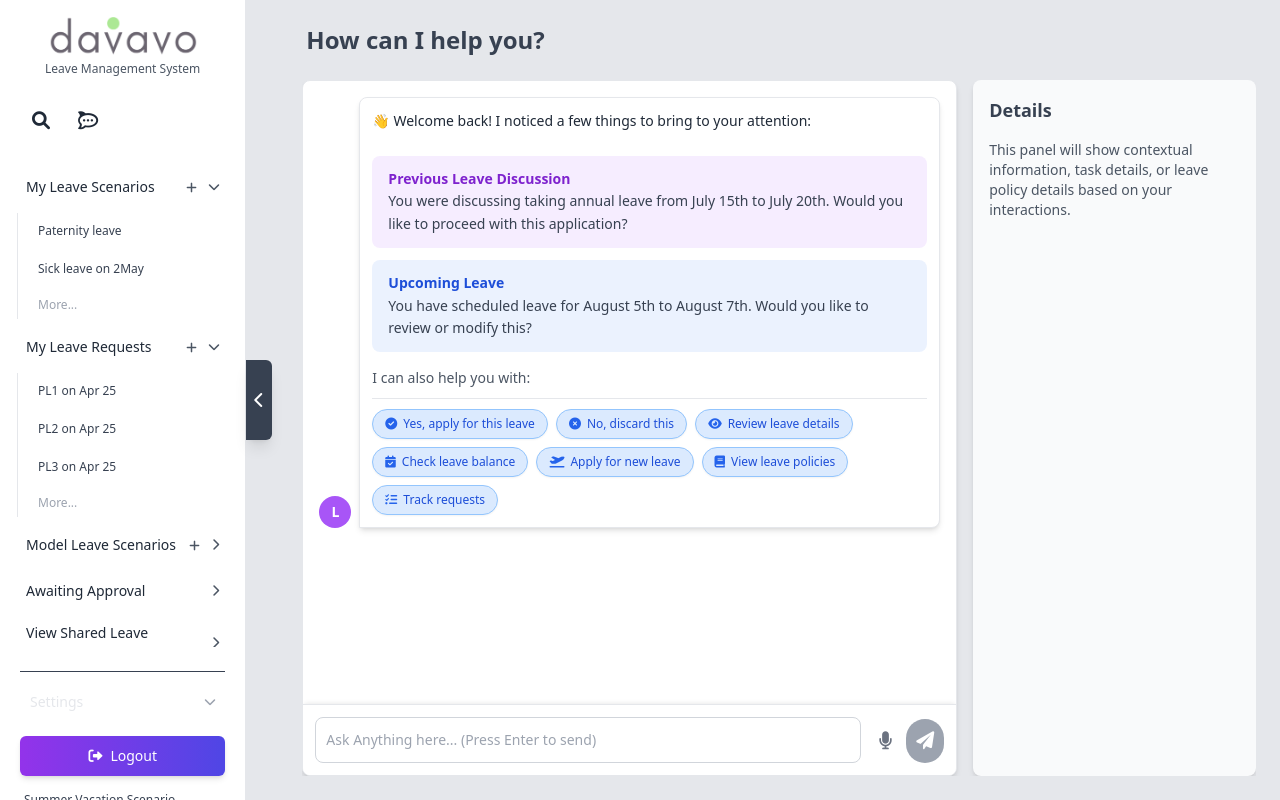
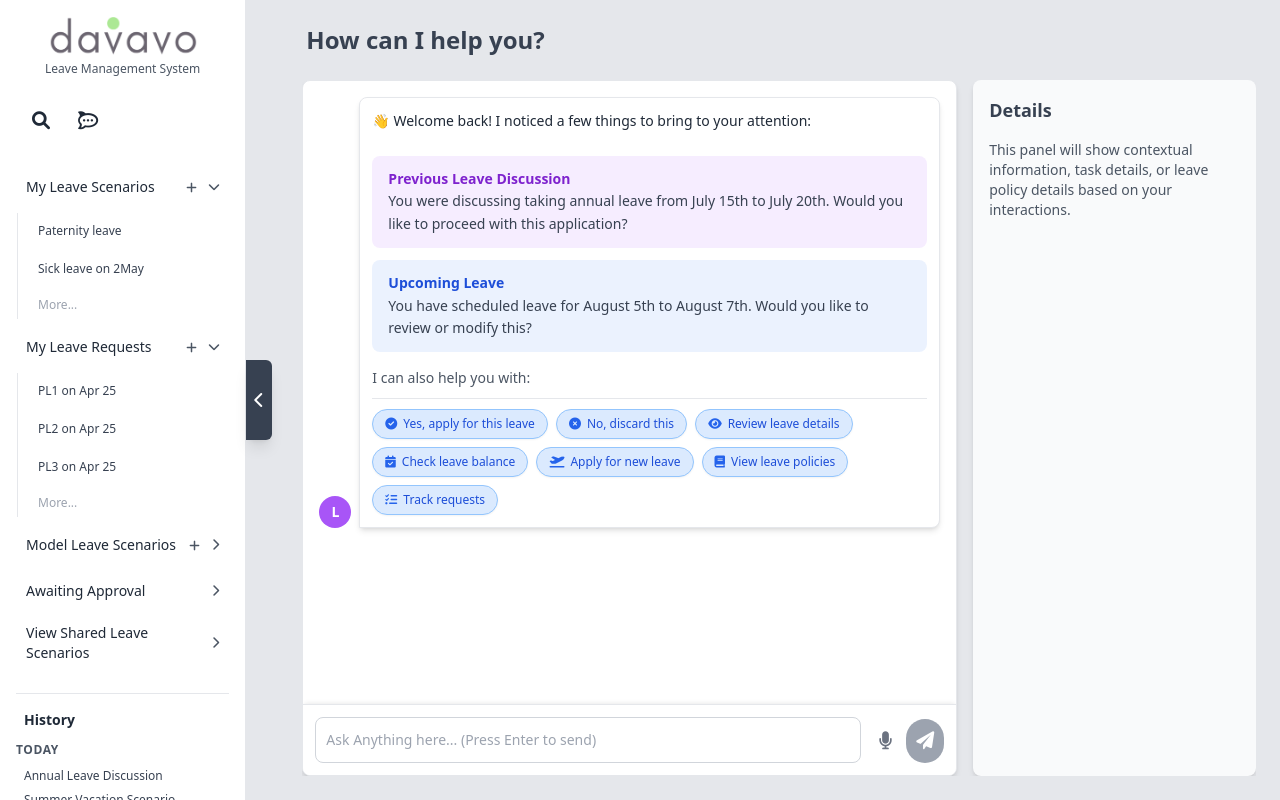
Before and after one commit to saleemutf/luna, a React (Vite) app: page / in a window 1280 px wide. Built offline with nearby package versions, Linux system fonts and the light colour scheme.

Commit message:
corrected the settings position

```diff
--- a/src/components/Form/ToggleSwitch.jsx
+++ b/src/components/Form/ToggleSwitch.jsx
@@ -8,9 +8,9 @@ const ToggleSwitch = ({ label, icon, checked, onChange, preferenceKey, disabled
   };
 
   return (
-    <div className={`preference-item flex justify-between items-center py-2 px-1 ${disabled ? 'opacity-50 cursor-not-allowed' : ''}`}>
-      <div className="preference-label flex items-center text-xs text-gray-300">
-        {icon && <i className={`${icon} mr-2.5 text-gray-400 w-4 text-center`}></i>}
+    <div className={`preference-item flex justify-between items-center py-1.5 px-1 hover:bg-gray-50 rounded-md transition-colors duration-150 ${disabled ? 'opacity-50 cursor-not-allowed' : ''}`}>
+      <div className="preference-label flex items-center text-xs text-gray-700">
+        {icon && <i className={`${icon} mr-2.5 text-gray-600 w-4 text-center`}></i>}
         <span>{label}</span>
       </div>
       <label className="toggle-switch relative inline-flex items-center cursor-pointer">
@@ -22,7 +22,7 @@ const ToggleSwitch = ({ label, icon, checked, onChange, preferenceKey, disabled
           disabled={disabled}
           aria-label={label}
         />
-        <div className="w-9 h-5 bg-gray-600 rounded-full peer peer-focus:outline-none peer-focus:ring-2 peer-focus:ring-purple-500 peer-checked:after:translate-x-full peer-checked:after:border-white after:content-[''] after:absolute after:top-[2px] after:left-[2px] after:bg-white after:border-gray-300 after:border after:rounded-full after:h-4 after:w-4 after:transition-all peer-checked:bg-purple-600"></div>
+        <div className="w-9 h-5 bg-gray-200 rounded-full peer peer-focus:outline-none peer-focus:ring-2 peer-focus:ring-purple-500 peer-checked:after:translate-x-full peer-checked:after:border-white after:content-[''] after:absolute after:top-[2px] after:left-[2px] after:bg-white after:border-gray-300 after:border after:rounded-full after:h-4 after:w-4 after:transition-all peer-checked:bg-purple-600"></div>
       </label>
     </div>
   );
--- a/src/features/Navigation/LeftPanel.jsx
+++ b/src/features/Navigation/LeftPanel.jsx
@@ -215,8 +215,13 @@ const LeftPanel = ({
         <HistorySidebarSection title="Older" items={sidebarHistory.older} onItemClick={handleSidebarHistoryItemClick} />
       </div>
 
-      <div className="mt-auto sticky bottom-0 bg-white pt-3 pb-2 px-1">
-        <SettingsMenu />
+      <NavSection title="Settings" initiallyOpen={false}>
+        <div className="pl-2">
+          <SettingsMenu />
+        </div>
+      </NavSection>
+
+      <div className="mt-auto bg-white pt-3 pb-2 px-1">
         <LogoutButton onLogout={handleLogout} />
       </div>
 
--- a/src/features/Navigation/SettingsMenu.jsx
+++ b/src/features/Navigation/SettingsMenu.jsx
@@ -1,10 +1,9 @@
-import React, { useState, useRef, useEffect } from 'react';
-import ToggleSwitch from '../../components/Form/ToggleSwitch'; // Updated import path
+import React from 'react';
+import ToggleSwitch from '../../components/Form/ToggleSwitch';
 
 const SettingsMenu = () => {
-  const [isOpen, setIsOpen] = useState(false);
   // Initial preferences can be loaded from localStorage or defaults
-  const [preferences, setPreferences] = useState(() => {
+  const [preferences, setPreferences] = React.useState(() => {
     const savedType = localStorage.getItem('preference_type');
     const savedSpeak = localStorage.getItem('preference_speak');
     const savedReadResponses = localStorage.getItem('preference_readResponses');
@@ -14,46 +13,24 @@ const SettingsMenu = () => {
       readResponses: savedReadResponses !== null ? JSON.parse(savedReadResponses) : false,
     };
   });
-  const settingsRef = useRef(null);
-
-  const handleToggleOpen = (e) => {
-    e.preventDefault();
-    setIsOpen(prev => !prev);
-  };
 
   const handlePreferenceChange = (key, value) => {
     setPreferences(prev => {
       const newPrefs = { ...prev, [key]: value };
       localStorage.setItem(`preference_${key}`, JSON.stringify(value));
-      // console.log(`Preference ${key} is now ${value ? 'enabled' : 'disabled'}. Saved to localStorage.`);
-      // Add any side effects of preference changes here (e.g., if 'speak' changes, update speech synthesis settings)
       return newPrefs;
     });
   };
 
-  useEffect(() => {
-    const handleClickOutside = (event) => {
-      if (settingsRef.current && !settingsRef.current.contains(event.target) && !event.target.closest('.settings-trigger')) {
-        setIsOpen(false);
-      }
-    };
-    if (isOpen) {
-        document.addEventListener("mousedown", handleClickOutside);
-    }
-    return () => {
-      document.removeEventListener("mousedown", handleClickOutside);
-    };
-  }, [isOpen, settingsRef]);
-
   const preferenceItems = [
     {
       label: 'I like to Type',
-      icon: 'fas fa-keyboard', // Corrected based on typical association
+      icon: 'fas fa-keyboard',
       preferenceKey: 'type',
     },
     {
       label: 'I like to Speak',
-      icon: 'fas fa-microphone', // Corrected based on typical association
+      icon: 'fas fa-microphone',
       preferenceKey: 'speak',
     },
     {
@@ -64,22 +41,7 @@ const SettingsMenu = () => {
   ];
 
   return (
-    <div ref={settingsRef} className="settings-menu relative mt-3 pt-3 border-t border-gray-700">
-      <button
-        className="settings-trigger w-full flex justify-between items-center py-2 px-2.5 rounded-md hover:bg-gray-700 cursor-pointer text-sm text-gray-200 transition-colors duration-150 focus:outline-none focus:bg-gray-700"
-        onClick={handleToggleOpen}
-        aria-haspopup="true"
-        aria-expanded={isOpen}
-        aria-controls="settings-content"
-      >
-        <span className="section-title font-medium">Settings</span>
-        <i className={`fas fa-chevron-down text-xs text-gray-400 transition-transform duration-200 ${isOpen ? 'rotate-180' : ''}`}></i>
-      </button>
-      {isOpen && (
-        <div
-            id="settings-content"
-            className="settings-content absolute bottom-full left-0 w-full bg-gray-750 rounded-md shadow-lg mb-2 p-2 border border-gray-700 z-10"
-        >
+    <div className="settings-menu">
       {preferenceItems.map(item => (
         <ToggleSwitch
           key={item.preferenceKey}
@@ -91,8 +53,6 @@ const SettingsMenu = () => {
         />
       ))}
     </div>
-      )}
-    </div>
   );
 };
 
```
Lines whose indentation alone changed are shown as unchanged.
